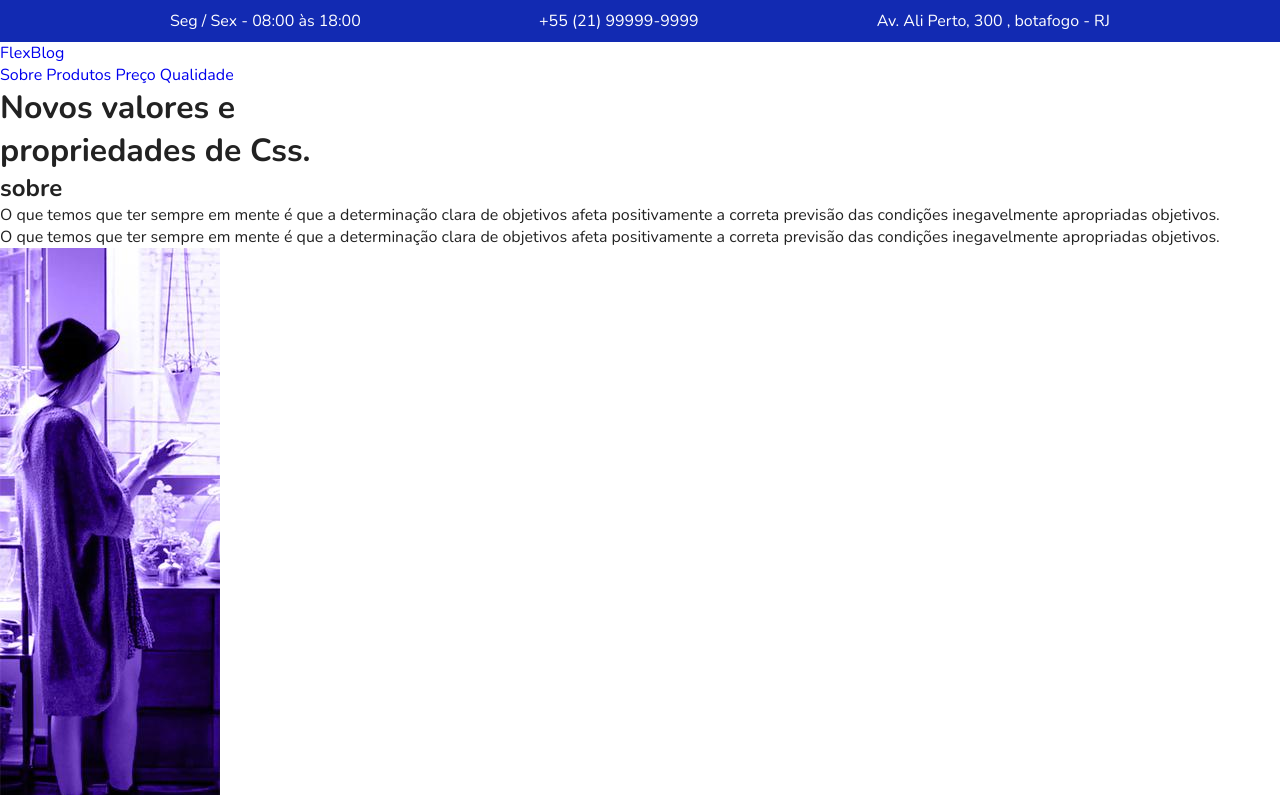
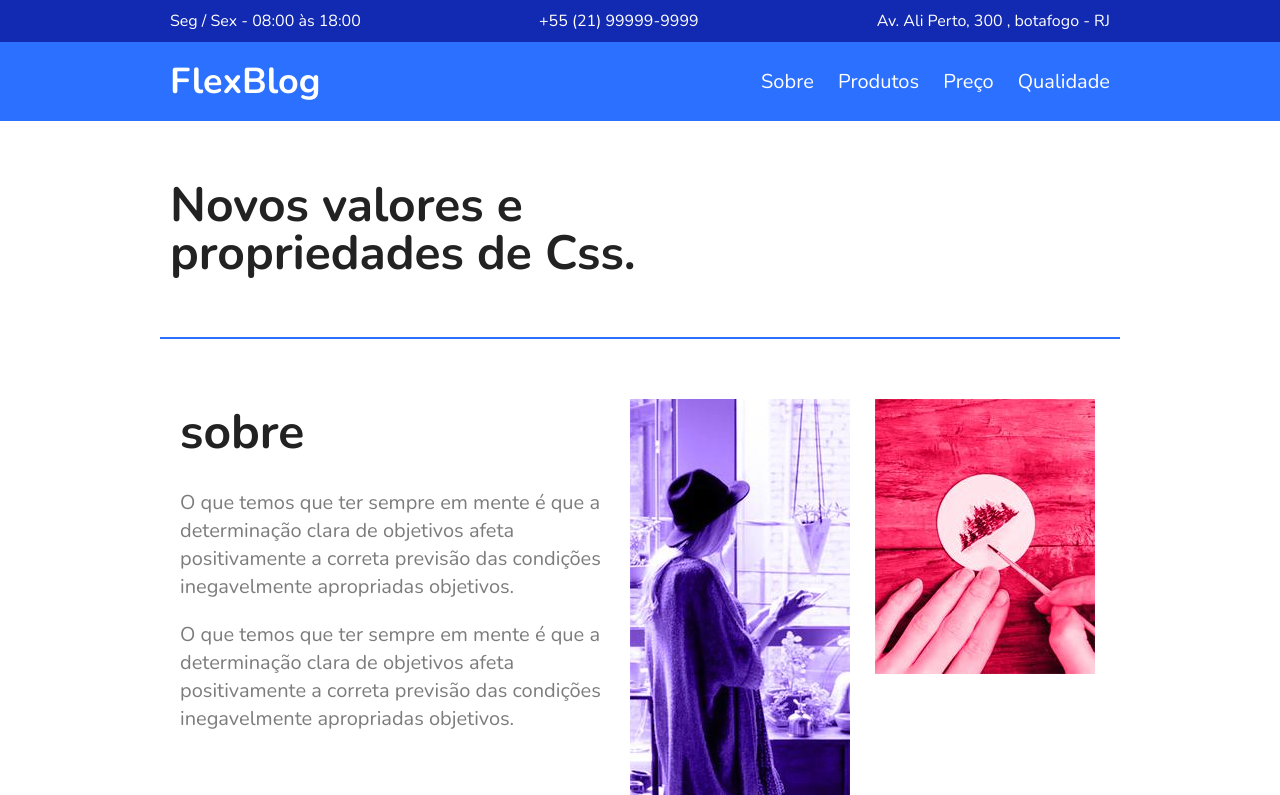
Before and after one commit to lincon-cardoso/FlexBlog, a plain HTML site: page index.html in a window 1280 px wide. Shown: the top 795 px of the page. Drawn offline with nearby package versions, Linux system fonts and the light colour scheme.

Commit message:
Atualização

```diff
--- a/index.html
+++ b/index.html
@@ -29,7 +29,7 @@
         <div class="menu-logo">
           <a href="#">FlexBlog</a>
         </div>
-        <nav>
+        <nav class="menu-nav">
           <ul>
             <li>
               <a href="#sobre">Sobre</a>
--- a/scss/style.scss
+++ b/scss/style.scss
@@ -1,14 +1,14 @@
-@import 'reset';
+@import "reset";
 
 //super info
 
 .superinfo-bg {
   background-color: #122ab2;
   color: white;
-    a{
+  a {
     color: white;
   }
-    .superinfo{
+  .superinfo {
     max-width: 960px;
     margin: 0 auto;
     display: flex;
@@ -16,7 +16,112 @@
     flex-wrap: wrap;
     padding-top: 10px;
   }
-    p, a {
+  p,
+  a {
     margin: 0 10px 10px 10px;
   }
 }
+
+//menu
+
+.menu-bg {
+  background: #2c70ff;
+  .menu {
+    display: flex;
+    max-width: 960px;
+    margin: 0 auto;
+    padding: 15px 0;
+    flex-wrap: wrap;
+    justify-content: space-between;
+    align-items: center;
+    a {
+      color: white;
+    }
+
+    .menu-logo a {
+      font-size: 2.25em;
+      font-weight: bold;
+      margin: 0 10px;
+    }
+  }
+
+  .menu-nav {
+    ul {
+      display: flex;
+      flex-wrap: wrap;
+    }
+    a {
+      font-size: 1.25em;
+      padding: 10px;
+      &:hover {
+        color: #122ab2;
+      }
+    }
+  }
+}
+
+/* introdução*/
+
+.introducao {
+  font-size: 3em;
+  line-height: 1;
+  max-width: 960px;
+  margin: 0 auto;
+  padding: 60px 10px;
+}
+
+//sobre
+
+.sobre {
+  display: flex;
+  flex-wrap: wrap;
+  border-top: 2px solid #2c70ff;
+  border-bottom: 2px solid #2c70ff;
+  max-width: 960px;
+  margin: 0 auto;
+  padding: 60px 10px;
+  .sobre-info {
+    flex: 2 1 300px;
+    margin: 0 10px;
+    h1 {
+      font-size: 3em;
+      margin-bottom: 0.5em;
+    }
+    p {
+      font-size: 1.25em;
+      line-height: 1.4;
+      margin-bottom: 1em;
+      color: #7c7c7c;
+    }
+  }
+  .sobre-img {
+    flex: 1 1 160px;
+    margin: 0 10px;
+  }
+}
+
+/*Produto*/
+
+.produtos {
+  max-width: 960px;
+  margin: 60px auto;
+  h1 {
+    font-size: 3em;
+    margin: 0 10px 10px 60px;
+  }
+
+  .produtos-container {
+    display: flex;
+    flex-wrap: wrap;
+    .produtos-item {
+      flex: 1 1 175px;
+      margin: 10px;
+      h2{
+        font-size: 3em;
+        color: #a4a4a4;
+        background: #f7f7f7;
+        padding: 60px 20px;
+      }
+    }
+  }
+}
```
Also changed, not shown: css/style.css. Lines whose indentation alone changed are shown as unchanged.
